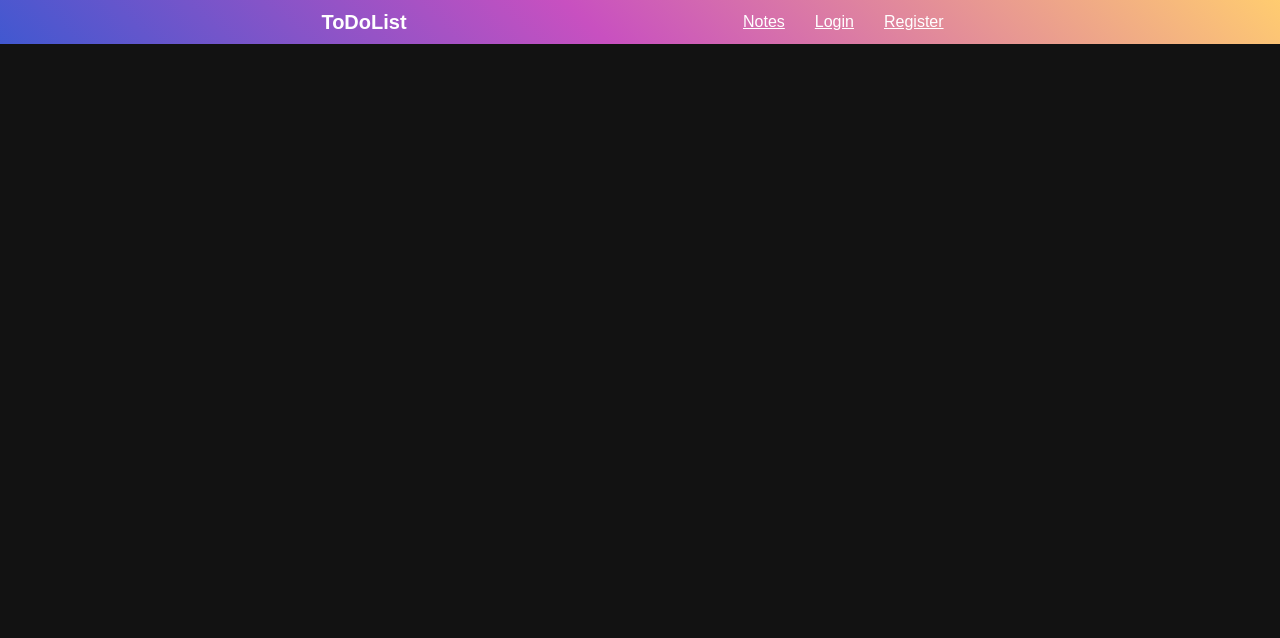
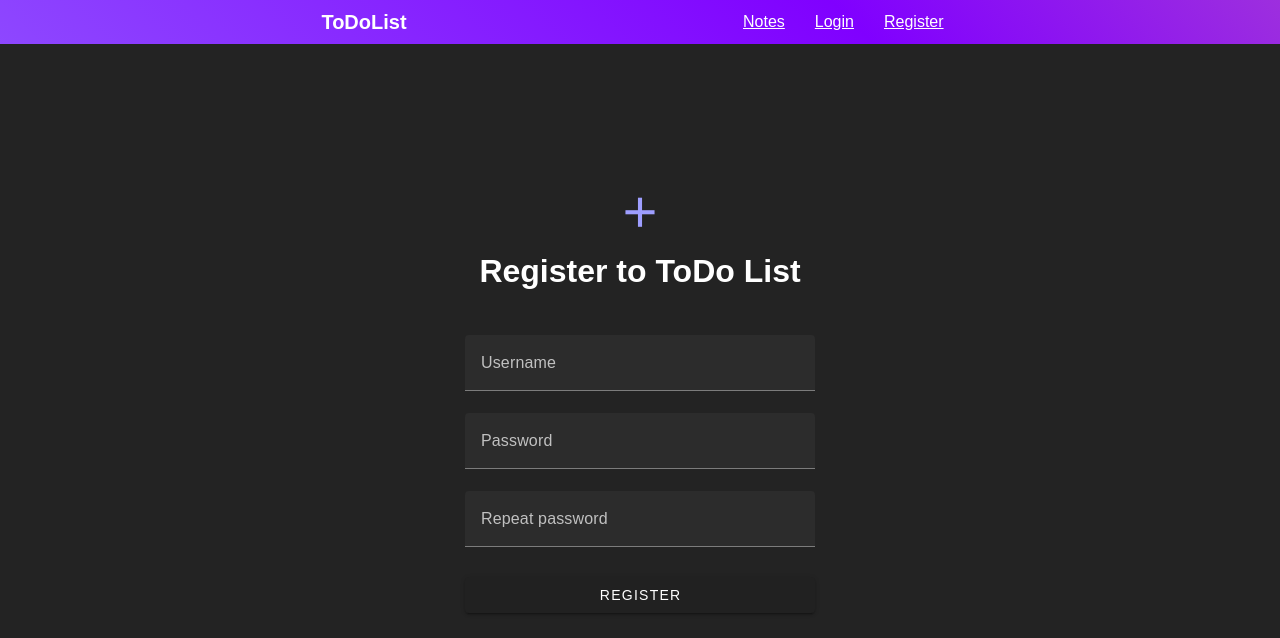
Before and after one commit to ddipper/ToDoList-WebApi, a Vue app in the folder todolist-webapi.client/: page /register in a window 1280 px wide. Shown: the top 638 px of the page. Built offline with nearby package versions, Linux system fonts and the light colour scheme.

Commit message:
add Login and Register pages

```diff
--- a/todolist-webapi.client/package.json
+++ b/todolist-webapi.client/package.json
@@ -10,13 +10,13 @@
     "lint": "eslint . --ext .vue,.js,.jsx,.cjs,.mjs --fix --ignore-path .gitignore"
   },
   "dependencies": {
+    "pinia": "^2.1.7",
     "vue": "^3.4.15",
     "vue-router": "^4.3.0",
     "vuetify": "^3.5.8"
   },
   "devDependencies": {
     "@mdi/font": "^7.4.47",
-    "@mdi/js": "^7.4.47",
     "@vitejs/plugin-vue": "^5.0.3",
     "eslint": "^8.49.0",
     "eslint-plugin-vue": "^9.17.0",
--- a/todolist-webapi.client/src/App.vue
+++ b/todolist-webapi.client/src/App.vue
@@ -31,8 +31,11 @@ export default {
     display: flex;
     justify-content: space-evenly;
     align-items: center;
-    background-image: linear-gradient(43deg, #4158D0 0%, #C850C0 46%, #FFCC70 100%);
-
+    //background-image: linear-gradient(43deg, #4158D0 0%, #C850C0 46%, #FFCC70 100%);
+    background: linear-gradient(45deg,#9e9eff, #8000ff, #fecb70);
+    background-size: 300% 100%;
+    animation: gradient 12s linear infinite;
+    animation-direction: alternate;
   }
 
   header h3{
@@ -60,4 +63,9 @@ export default {
     color: red;
   }
 
+  @keyframes gradient {
+    0% {background-position: 0%}
+    100% {background-position: 100%}
+  }
+
 </style>
--- a/todolist-webapi.client/src/components/Login.vue
+++ b/todolist-webapi.client/src/components/Login.vue
@@ -1,32 +1,43 @@
 <template>
   <router-view/>
-    <h2>Login</h2>
-    <form @submit.prevent="submitForm">
-      <label>Username:</label>
-      <input type="text" v-model="username" />
-
-      <label>Password:</label>
-      <input type="password" v-model="password" />
-
-      <button type="submit" @click="submitForm()">Login</button>
-    </form>
-
+  <div class="content">
+    <v-icon :icon="'mdi-account'" size="50px" color="#9e9eff" class="icon"></v-icon>
+    <h1>Login to ToDo List</h1>
+    <v-form @submit.prevent class="form" v-model="valid">
+      <v-text-field
+          v-model="username"
+          label="Username"
+          :rules="rules"
+          required
+      ></v-text-field>
+      <v-text-field
+          v-model="password"
+          label="Password"
+          type="password"
+          :rules="rules"
+          required
+      ></v-text-field>
+      <v-btn class="mt-2" type="submit" block>Login</v-btn>
+    </v-form>
+  </div>
 </template>
 
 <script>
 export default {
-  data() {
-    return {
-      username: '',
-      password: ''
-    }
-  },
-  methods: {
-    submitForm() {
-      console.log('Username:', this.username);
-      console.log('Password:', this.password);
-    }
-  }
+  data: () => ({
+    valid: false,
+    username: '',
+    password: '',
+    email: '',
+    rules: [
+      value => {
+        if (value) return true
+
+        return 'This is a required field.'
+      },
+    ],
+  }),
+
 }
 </script>
 
@@ -36,4 +47,25 @@ body {
   margin: 0 auto;
   background: olive;
 }
+
+.content{
+  height: 100vh;
+  background: #232323;
+  display: flex;
+  justify-content: center;
+  align-items: center;
+  flex-direction: column;
+}
+
+.content h1{
+  margin-bottom: 40px;
+}
+
+.form{
+  width: 350px;
+}
+
+.icon{
+  margin-bottom: 10px;
+}
 </style>
--- a/todolist-webapi.client/src/components/Register.vue
+++ b/todolist-webapi.client/src/components/Register.vue
@@ -1,11 +1,78 @@
+<template>
+  <router-view/>
+  <div class="content">
+    <v-icon :icon="'mdi-plus'" size="50px" color="#9e9eff" class="icon"></v-icon>
+    <h1>Register to ToDo List</h1>
+    <v-form @submit.prevent class="form" v-model="valid">
+      <v-text-field
+          v-model="username"
+          label="Username"
+          :rules="rules"
+          required
+      ></v-text-field>
+      <v-text-field
+          v-model="password"
+          label="Password"
+          :rules="rules"
+          required
+      ></v-text-field>
+      <v-text-field
+          v-model="password2"
+          label="Repeat password"
+          type="password"
+          :rules="rules"
+          required
+      ></v-text-field>
+      <v-btn class="mt-2" type="submit" block>Register</v-btn>
+    </v-form>
+  </div>
+</template>
+
 <script>
+export default {
+  data: () => ({
+    valid: false,
+    username: '',
+    password: '',
+    password2: '',
+    email: '',
+    rules: [
+      value => {
+        if (value) return true
 
+        return 'This is a required field.'
+      },
+    ],
+  }),
+
+}
 </script>
 
-<template>
+<style scoped>
+body {
+  width: 300px;
+  margin: 0 auto;
+  background: olive;
+}
 
-</template>
+.content{
+  height: 100vh;
+  background: #232323;
+  display: flex;
+  justify-content: center;
+  align-items: center;
+  flex-direction: column;
+}
 
-<style scoped>
+.content h1{
+  margin-bottom: 40px;
+}
 
+.form{
+  width: 350px;
+}
+
+.icon{
+  margin-bottom: 10px;
+}
 </style>
```
Also changed, not shown: todolist-webapi.client/src/components/Notes.vue (+4 -4 lines), todolist-webapi.client/src/main.js (+14 -3 lines), 1 other file (tests, documents, lock files or other folders).
